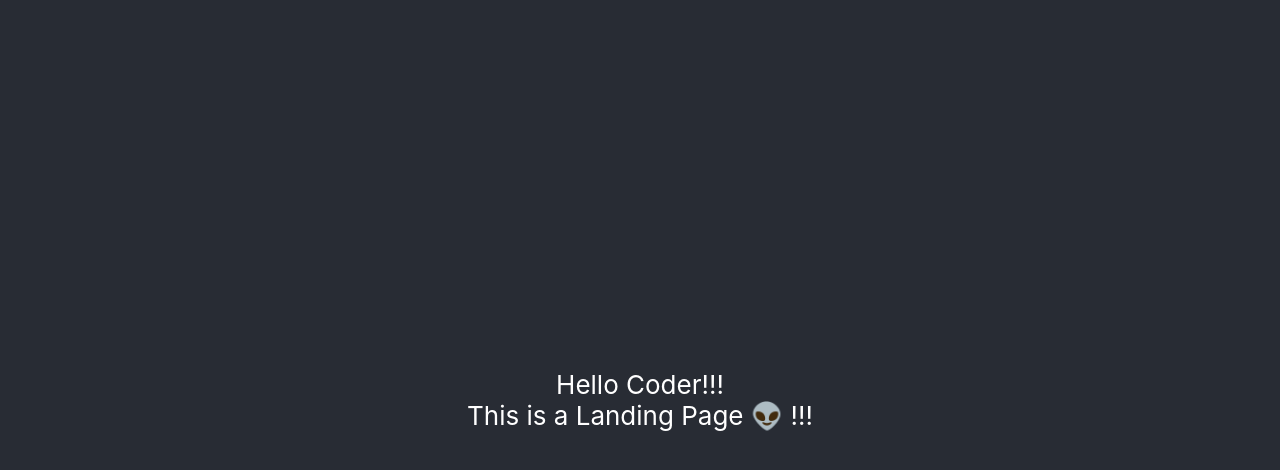
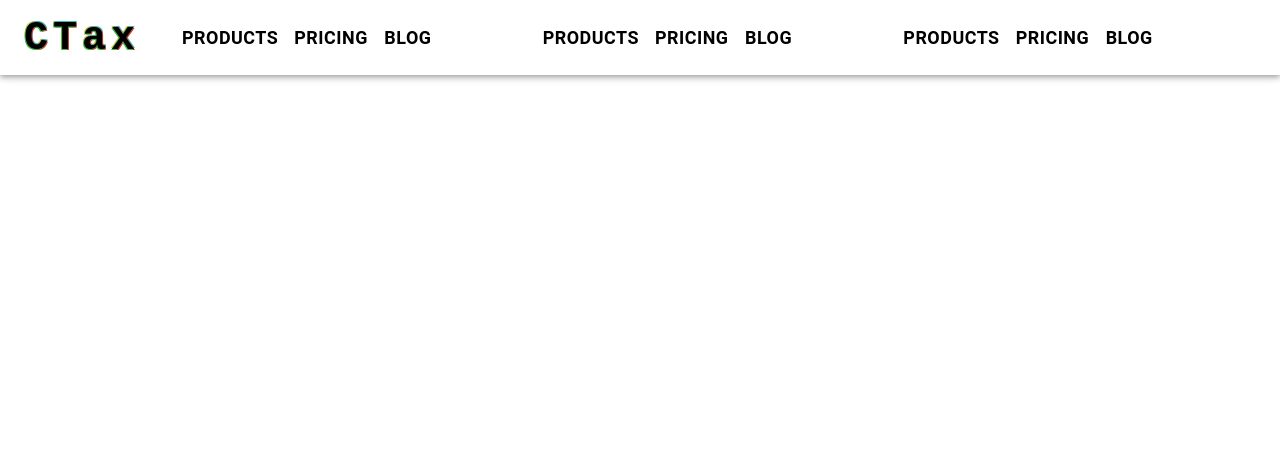
Before and after one commit to pr-a-s-h-a-n-t/CTax_beta, a React (Create React App) app in the folder ctax/: page / in a window 1280 px wide. Shown: the top 470 px of the page. Built offline with nearby package versions, Linux system fonts and the light colour scheme.

Commit message:
1st commit!!!

```diff
--- a/ctax/src/App.js
+++ b/ctax/src/App.js
@@ -1,14 +1,11 @@
-import logo from './logo.svg';
-import './App.css';
-import LandingPage from './component/LandingPage';
+
+import "./App.css";
+import LandingPage from "./component/LandingPage";
 
 function App() {
   return (
     <div className="App">
-      <header className="App-header">
-       Hello Coder!!!
-       <LandingPage />
-      </header>
+      <LandingPage />
     </div>
   );
 }
--- /dev/null
+++ b/ctax/src/component/LandingPage/NavBar.css
@@ -0,0 +1,17 @@
+*{
+    padding: 0px;
+    margin: 0px;
+    box-sizing: border-box;
+}
+
+#logo{
+    width: 150px;
+    height: 58px;
+    text-align: center;
+  letter-spacing: 5px;
+  text-shadow: -1px 1px 0 #41ba45,
+          1px 1px 0 #c63d2b,
+         1px -1px 0 #42afac,
+        -1px -1px 0 #c6c23f;
+
+}
--- /dev/null
+++ b/ctax/src/component/LandingPage/NavBar.js
@@ -0,0 +1,180 @@
+import * as React from "react";
+import AppBar from "@mui/material/AppBar";
+import Box from "@mui/material/Box";
+import Toolbar from "@mui/material/Toolbar";
+import IconButton from "@mui/material/IconButton";
+import Typography from "@mui/material/Typography";
+import Menu from "@mui/material/Menu";
+import MenuIcon from "@mui/icons-material/Menu";
+import Container from "@mui/material/Container";
+import Avatar from "@mui/material/Avatar";
+import Button from "@mui/material/Button";
+import Tooltip from "@mui/material/Tooltip";
+import MenuItem from "@mui/material/MenuItem";
+import AdbIcon from "@mui/icons-material/Adb";
+
+import { height } from "@mui/system";
+import "./NavBar.css";
+const pages = ["Products", "Pricing", "Blog"];
+// const settings = ["Profile", "Account", "Dashboard", "Logout"];
+
+function ResponsiveAppBar() {
+  const [anchorElNav, setAnchorElNav] = React.useState(null);
+  const [anchorElUser, setAnchorElUser] = React.useState(null);
+
+  const handleOpenNavMenu = (event) => {
+    setAnchorElNav(event.currentTarget);
+  };
+  const handleOpenUserMenu = (event) => {
+    setAnchorElUser(event.currentTarget);
+  };
+
+  const handleCloseNavMenu = () => {
+    setAnchorElNav(null);
+  };
+
+  const handleCloseUserMenu = () => {
+    setAnchorElUser(null);
+  };
+
+  return (
+    <AppBar sx={{
+      backgroundColor:" white",
+      color: "black",
+    }}  position="static">
+      <Container maxWidth="xl">
+        <Toolbar disableGutters>
+
+           <Typography
+           id="logo"
+           sx={{
+            display: { xs: 'none', md: 'flex' },
+            fontFamily: 'monospace',
+              fontWeight: 700,
+
+              color: 'inherit',
+              textDecoration: 'none',
+              fontSize:"40px",
+
+           }}
+           >
+            CTax
+           </Typography>
+
+          <Box sx={{ flexGrow: 1, display: { xs: "flex", md: "none" } }}>
+            <IconButton
+              size="large"
+              aria-label="account of current user"
+              aria-controls="menu-appbar"
+              aria-haspopup="true"
+              onClick={handleOpenNavMenu}
+              color="inherit"
+            >
+              <MenuIcon />
+            </IconButton>
+            <Menu
+              id="menu-appbar"
+              anchorEl={anchorElNav}
+              anchorOrigin={{
+                vertical: "bottom",
+                horizontal: "left",
+              }}
+              keepMounted
+              transformOrigin={{
+                vertical: "top",
+                horizontal: "left",
+              }}
+              open={Boolean(anchorElNav)}
+              onClose={handleCloseNavMenu}
+              sx={{
+                display: { xs: "block", md: "none" },
+                color: "red",
+              }}
+            >
+              {pages.map((page) => (
+                <MenuItem key={page} onClick={handleCloseNavMenu}>
+                  <Typography
+                  sx={{
+                    color: "red",
+                  }}
+                  textAlign="center">{page}</Typography>
+                </MenuItem>
+              ))}
+            </Menu>
+          </Box>
+
+
+
+          <Box sx={{ flexGrow: 1, display: { xs: "none", md: "flex" } }}>
+            {pages.map((page) => (
+              <Button
+                key={page}
+                onClick={handleCloseNavMenu}
+                sx={{ my: 2, color: "black", fontWeight: "bold",
+                fontSize:"1.12rem",  display: "block" }}
+              >
+                {page}
+              </Button>
+            ))}
+          </Box>
+          <Box sx={{ flexGrow: 1, display: { xs: "none", md: "flex" } }}>
+            {pages.map((page) => (
+              <Button
+                key={page}
+                onClick={handleCloseNavMenu}
+                sx={{ my: 2, color: "black", fontWeight: "bold",
+                fontSize:"1.12rem",  display: "block" }}
+              >
+                {page}
+              </Button>
+            ))}
+          </Box>
+
+          <Box sx={{ flexGrow: 1, display: { xs: "none", md: "flex" } }}>
+            {pages.map((page) => (
+              <Button
+                key={page}
+                onClick={handleCloseNavMenu}
+                sx={{ my: 2, color: "black", fontWeight: "bold",
+                fontSize:"1.12rem",  display: "block" }}
+              >
+                {page}
+              </Button>
+            ))}
+          </Box>
+
+          {/* <Box sx={{ flexGrow: 0 }}>
+            <Tooltip title="Open settings">
+              <IconButton onClick={handleOpenUserMenu} sx={{ p: 0 }}>
+                <Avatar alt="Remy Sharp" src="/static/images/avatar/2.jpg" />
+              </IconButton>
+            </Tooltip>
+            <Menu
+              sx={{ mt: "45px" }}
+              id="menu-appbar"
+              anchorEl={anchorElUser}
+              anchorOrigin={{
+                vertical: "top",
+                horizontal: "right",
+              }}
+              keepMounted
+              transformOrigin={{
+                vertical: "top",
+                horizontal: "right",
+              }}
+              open={Boolean(anchorElUser)}
+              onClose={handleCloseUserMenu}
+            >
+              {settings.map((setting) => (
+                <MenuItem key={setting} onClick={handleCloseUserMenu}>
+                  <Typography textAlign="center">{setting}</Typography>
+                </MenuItem>
+              ))}
+            </Menu>
+          </Box> */}
+        </Toolbar>
+      </Container>
+    </AppBar>
+  );
+}
+export default ResponsiveAppBar;
--- a/ctax/src/component/LandingPage/index.js
+++ b/ctax/src/component/LandingPage/index.js
@@ -1,9 +1,9 @@
 import React from 'react'
-
+import NavBar from "./NavBar";
 function LandingPage() {
   return (
     <div>
-            This is a    Landing Page 👽 !!!
+           <NavBar />
     </div>
   )
 }
--- a/ctax/src/index.js
+++ b/ctax/src/index.js
@@ -2,7 +2,7 @@
 import ReactDOM from 'react-dom/client';
 import './index.css';
 import App from './App';
-import reportWebVitals from './reportWebVitals';
+
 
 const root = ReactDOM.createRoot(document.getElementById('root'));
 root.render(
@@ -10,8 +10,3 @@
     <App />
   </React.StrictMode>
 );
-
-// If you want to start measuring performance in your app, pass a function
-// to log results (for example: reportWebVitals(console.log))
-// or send to an analytics endpoint. Learn more: https://bit.ly/CRA-vitals
-reportWebVitals();
--- a/ctax/src/reportWebVitals.js
+++ /dev/null
@@ -1,13 +0,0 @@
-const reportWebVitals = onPerfEntry => {
-  if (onPerfEntry && onPerfEntry instanceof Function) {
-    import('web-vitals').then(({ getCLS, getFID, getFCP, getLCP, getTTFB }) => {
-      getCLS(onPerfEntry);
-      getFID(onPerfEntry);
-      getFCP(onPerfEntry);
-      getLCP(onPerfEntry);
-      getTTFB(onPerfEntry);
-    });
-  }
-};
-
-export default reportWebVitals;
```
Also changed, not shown: ctax/src/setupTests.js (deleted, +0 -5 lines), ctax/src/logo.svg (deleted), 1 other file (tests, documents, lock files or other folders).
